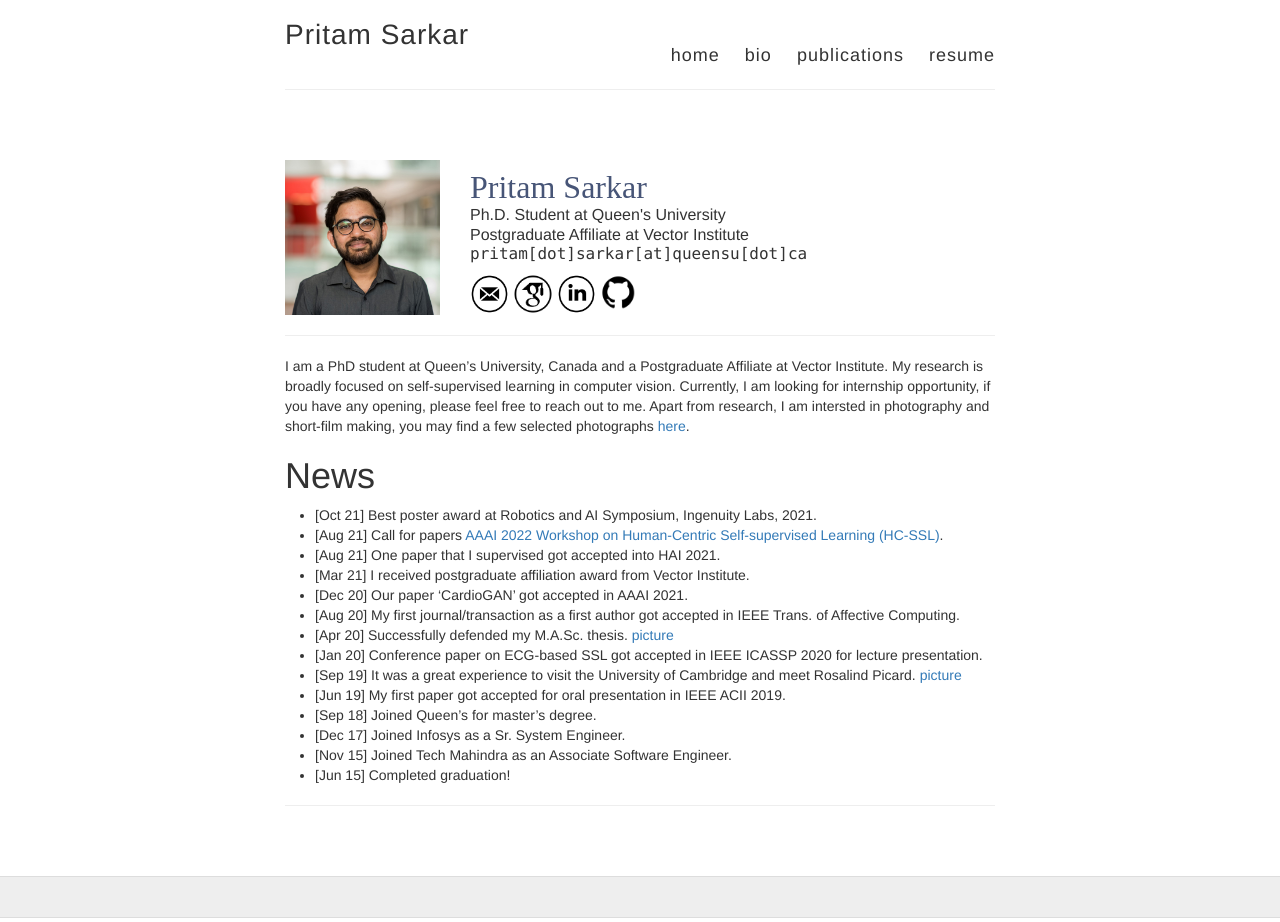
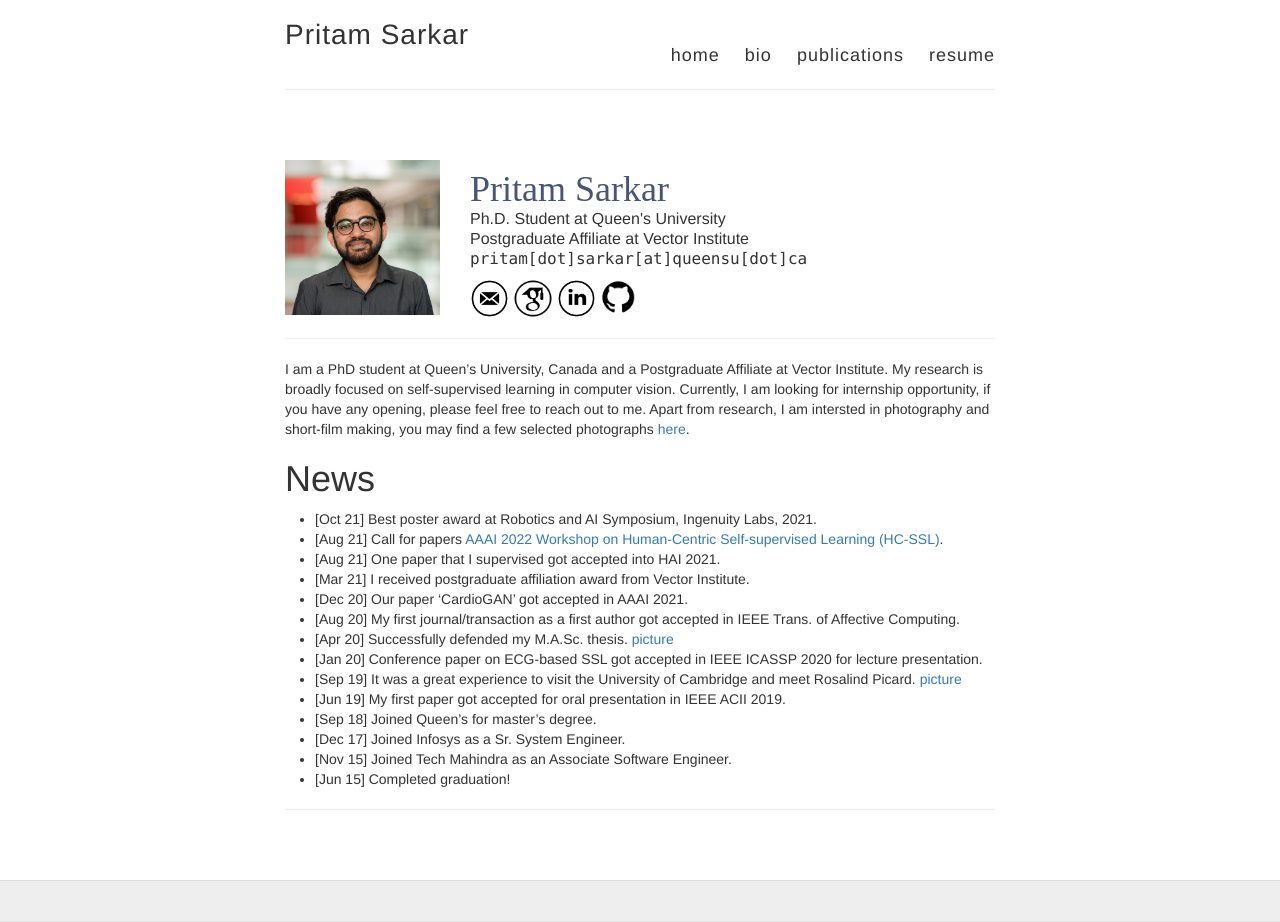
Before and after one commit to pritamqu/pritamqu.github.io, a Jekyll site: the page built from index.md, in a window 1280 px wide. Built offline with Jekyll 4.4.1, drawn with Linux system fonts in a browser that asks for light colours.

Commit message:
Update index.md

```diff
--- a/index.md
+++ b/index.md
@@ -12,7 +12,7 @@ permalink: /
     <div class="col-sm-9 col-xs-12" style="margin-bottom: 0;">
         <h4>
             <!-- <strong> -->
-            <span style="color: rgb(71, 85, 119); font-family: 'Caveat'; font-size: 32px;">
+            <span style="color: rgb(71, 85, 119); font-family: 'Caveat'; font-size: 36px;">
                 Pritam Sarkar
             </span><br>
             <span style="font-size: 16px;">
```
